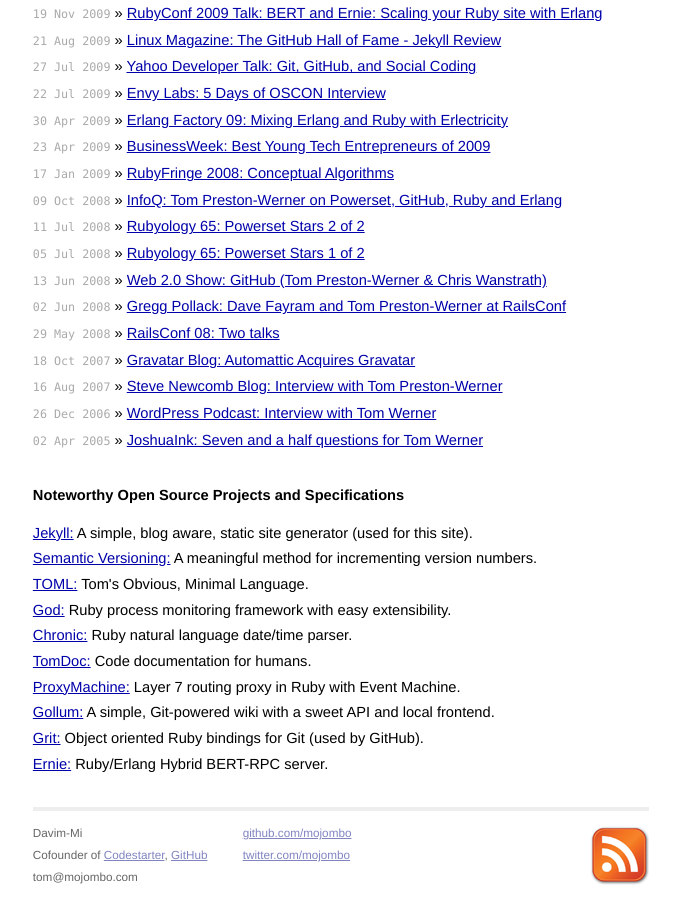
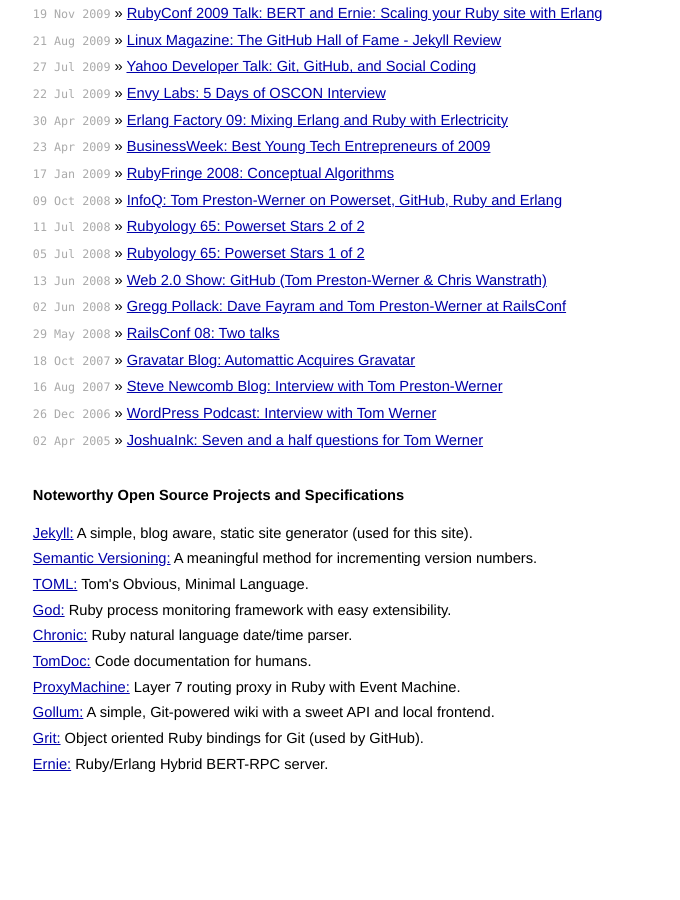
Before and after one commit to William-Mi/Davim-Mi.github.io, a Jekyll site: the page built from index.html, in a window 1280 px wide and 900 px high, scrolled down 1730 px. Shown: the whole window, without its empty margins (299-979 px from the left). Built offline with Jekyll 4.4.1, drawn with Linux system fonts in a browser that asks for light colours; after the commit the page ends 2507 px from its top, so only the background shows below that.

Commit message:
Update default.html

```diff
--- a/_layouts/default.html
+++ b/_layouts/default.html
@@ -32,31 +32,6 @@
   </div>
 
   {{ content }}
-
-  <div class="footer">
-    <div class="contact">
-      <p>
-        Davim-Mi
-        <br />
-        Cofounder of
-          <a href="https://codestarter.org/">Codestarter</a>,
-          <a href="https://github.com/">GitHub</a>
-        <br />
-        tom@mojombo.com
-      </p>
-    </div>
-    <div class="contact">
-      <p>
-        <a href="http://github.com/mojombo/">github.com/mojombo</a><br />
-        <a href="http://twitter.com/mojombo/">twitter.com/mojombo</a><br />
-      </p>
-    </div>
-    <div class="rss">
-      <a href="http://feeds.feedburner.com/tom-preston-werner">
-        <img src="/images/rss.png" alt="Subscribe to RSS Feed" />
-      </a>
-    </div>
-  </div>
 </div>
 
 <!-- <a href="http://github.com/mojombo"><img style="position: absolute; top: 0; right: 0; border: 0;" src="http://s3.amazonaws.com/github/ribbons/forkme_right_red_aa0000.png" alt="Fork me on GitHub" /></a> -->
```
